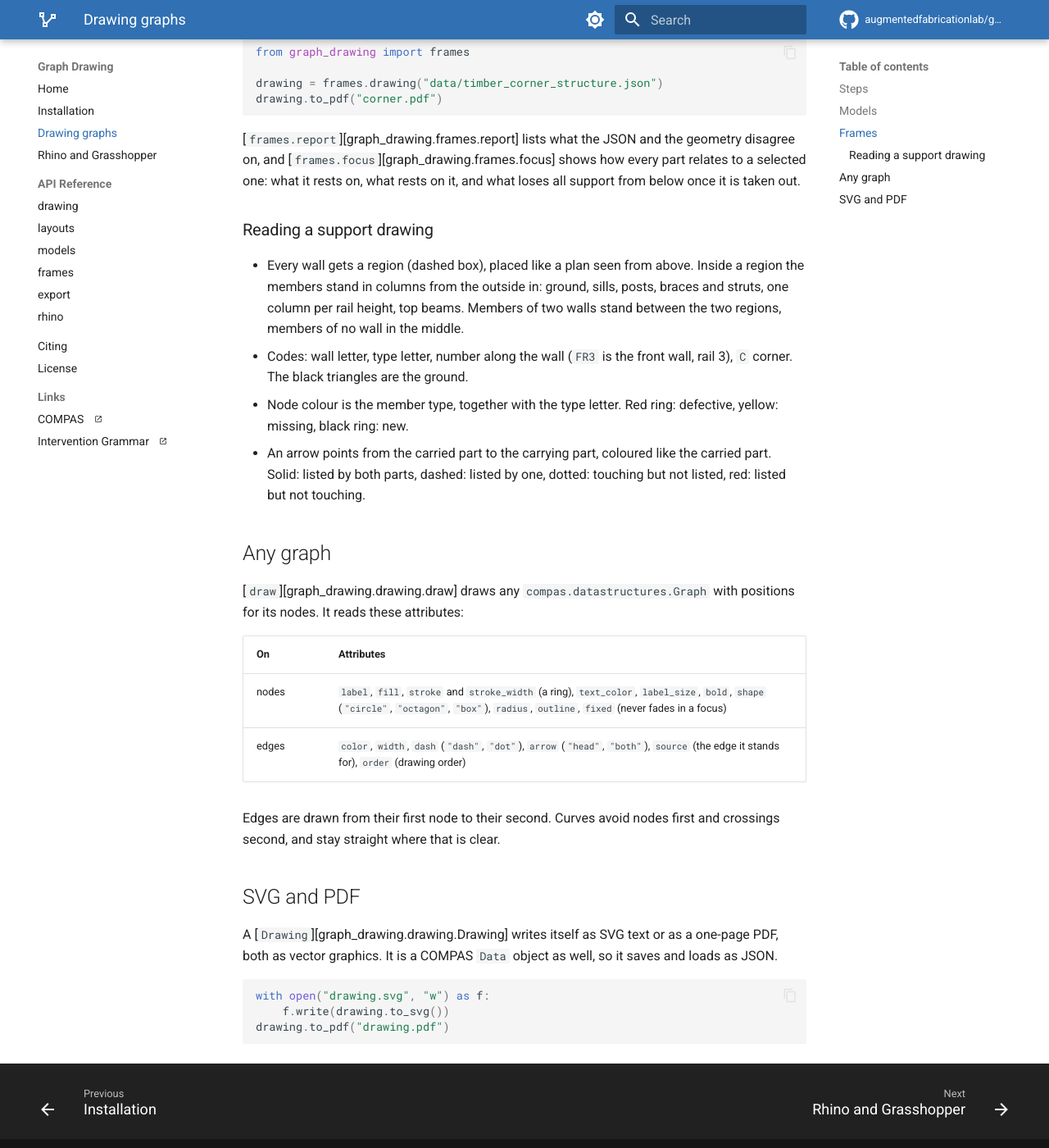
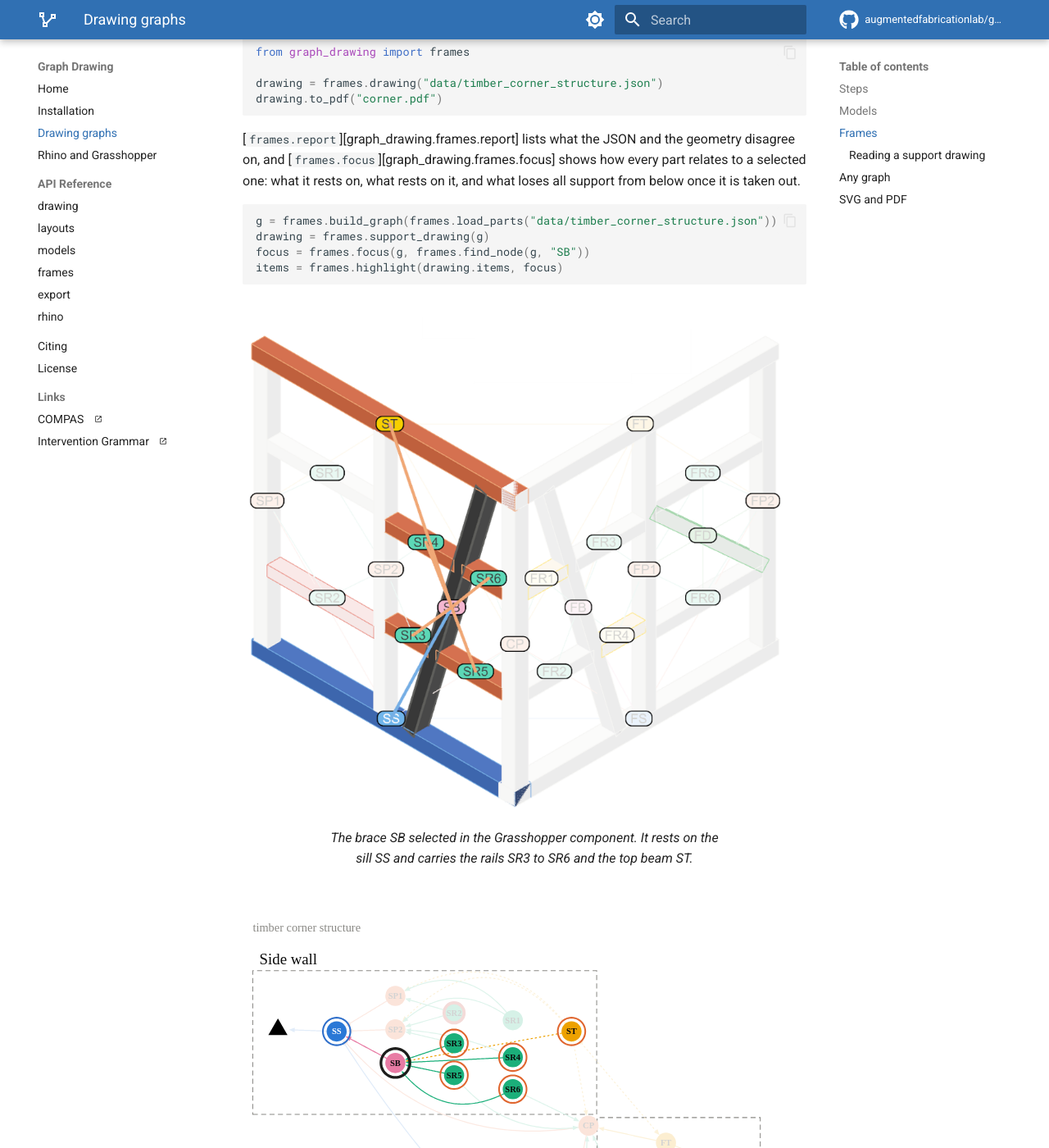
Before and after one commit to augmentedfabricationlab/graph_drawing, an MkDocs documentation site: the page built from docs/usage.md, in a window 1280 px wide and 1400 px high, scrolled down 2603 px. Shown: the whole window at 82% size. Built offline with MkDocs 1.6.1 and Material for MkDocs 9.7.7, drawn with Linux system fonts in a browser that asks for light colours; comment, search, counter and statistics services are not loaded; the version menu is left out; some of the changed text lies outside the part shown.

Commit message:
3D views in the docs

````diff
--- a/docs/usage.md
+++ b/docs/usage.md
@@ -89,6 +89,23 @@ geometry disagree on, and [`frames.focus`][graph_drawing.frames.focus] shows
 how every part relates to a selected one: what it rests on, what rests on it,
 and what loses all support from below once it is taken out.
 
+```python
+g = frames.build_graph(frames.load_parts("data/timber_corner_structure.json"))
+drawing = frames.support_drawing(g)
+focus = frames.focus(g, frames.find_node(g, "SB"))
+items = frames.highlight(drawing.items, focus)
+```
+
+<figure markdown>
+  ![The brace SB selected in Rhino](_images/corner_focus_model.png)
+  <figcaption>The brace SB selected in the Grasshopper component. It rests on the sill SS and carries the rails SR3 to SR6 and the top beam ST.</figcaption>
+</figure>
+
+<figure markdown>
+  ![The focus on SB in the support graph](_images/corner_focus.svg)
+  <figcaption>The same focus in the support graph. The other parts fade.</figcaption>
+</figure>
+
 ### Reading a support drawing
 
 * Every wall gets a region (dashed box), placed like a plan seen from above.
````
Also changed, not shown: docs/index.md (+7 -2 lines), docs/_images/corner_focus.svg (added), docs/_images/corner_focus_model.png (added), docs/_images/corner_model.png (added).
